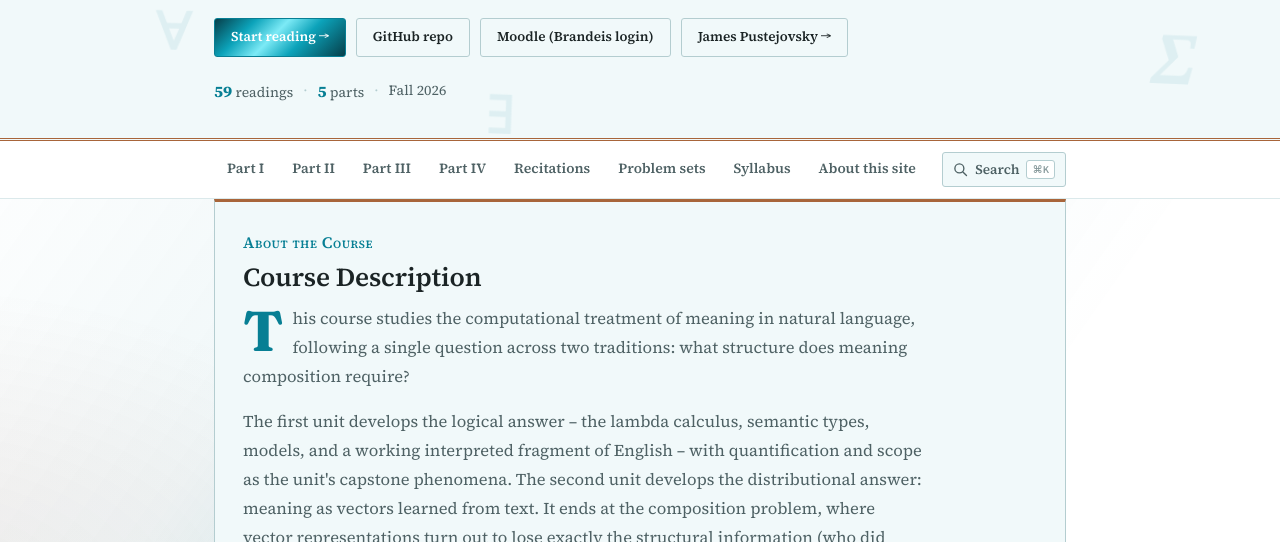
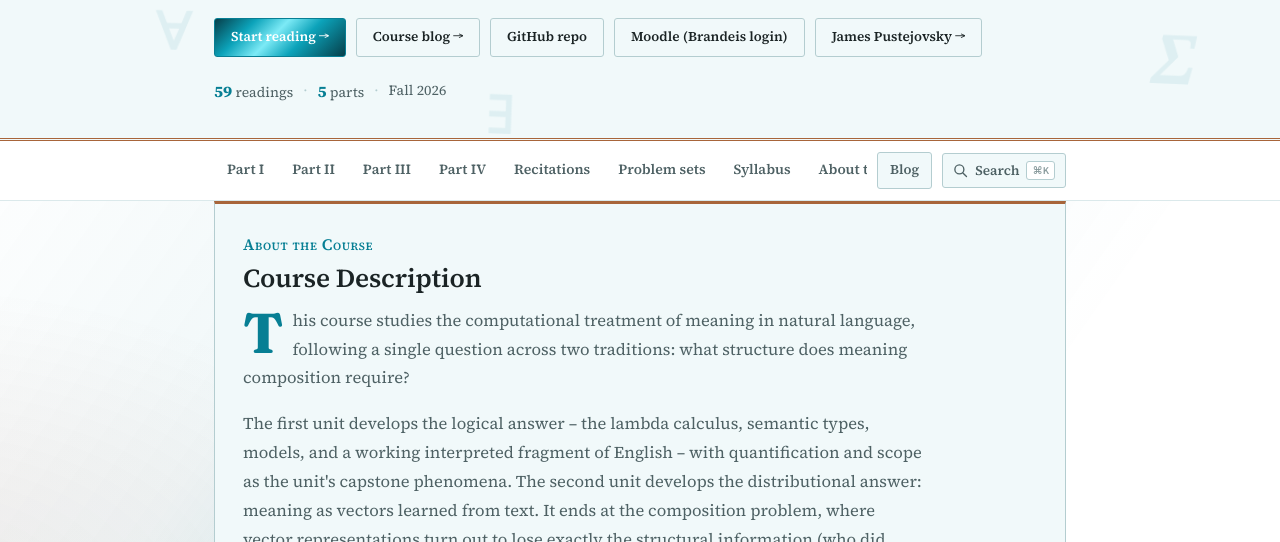
Before and after one commit to pustejovsky/CS135-Computational-Semantics, a plain HTML site: page index.html in a window 1280 px wide. Shown: the part 258-800 px from the top of the page. Drawn offline with nearby package versions, Linux system fonts and the light colour scheme.

Commit message:
Make the course blog link visible
The Blog link sat at the end of the horizontally scrolling section nav,
off-screen at most widths. It now has a button pinned beside Search and
a "Course blog" button in the header.

Co-Authored-By: Claude Opus 5.5 <noreply@anthropic.com>

```diff
--- a/index.html
+++ b/index.html
@@ -108,6 +108,7 @@
     padding:7px 10px; cursor:pointer;
   }
   .search-btn:hover{border-color:var(--accent); color:var(--accent)}
+  nav.toc a.blog-btn{padding:7px 12px; font-size:13.5px; text-decoration:none}
   .search-btn-icon{width:15px; height:15px; flex-shrink:0; color:inherit}
   .search-kbd{
     font-family:var(--sans); font-size:10.5px; color:var(--ink-faint); border:1px solid var(--line-strong);
@@ -373,6 +374,7 @@
     <p class="byline">Taught by James Pustejovsky — lecture, readings, slides, quizzes; Teaching Assistant Bohan Jiang — recitations, problem sets, mirrored from the course Moodle site.</p>
     <div class="hero-links">
       <a class="pill primary" href="#part-i">Start reading →</a>
+      <a class="pill" href="https://pusto.com/blog/?tag=cs135">Course blog →</a>
       <a class="pill" href="https://github.com/pustejovsky/CS135-Computational-Semantics">GitHub repo</a>
       <a class="pill" href="https://moodle.brandeis.edu/course/view.php?id=6309">Moodle (Brandeis login)</a>
       <a class="pill" href="https://pusto.com">James Pustejovsky →</a>
@@ -398,8 +400,8 @@
       <a href="#problem-sets">Problem sets</a>
       <a href="#syllabus">Syllabus</a>
       <a href="#about">About this site</a>
-      <a href="https://pusto.com/blog/?tag=cs135">Blog</a>
     </div>
+    <a class="search-btn blog-btn" href="https://pusto.com/blog/?tag=cs135">Blog</a>
     <button type="button" class="search-btn" id="searchBtn" aria-haspopup="dialog" aria-controls="searchModal">
       <svg class="search-btn-icon" viewBox="0 0 20 20" fill="none" xmlns="http://www.w3.org/2000/svg" aria-hidden="true">
         <circle cx="8.5" cy="8.5" r="6" stroke="currentColor" stroke-width="1.8"></circle>
```
